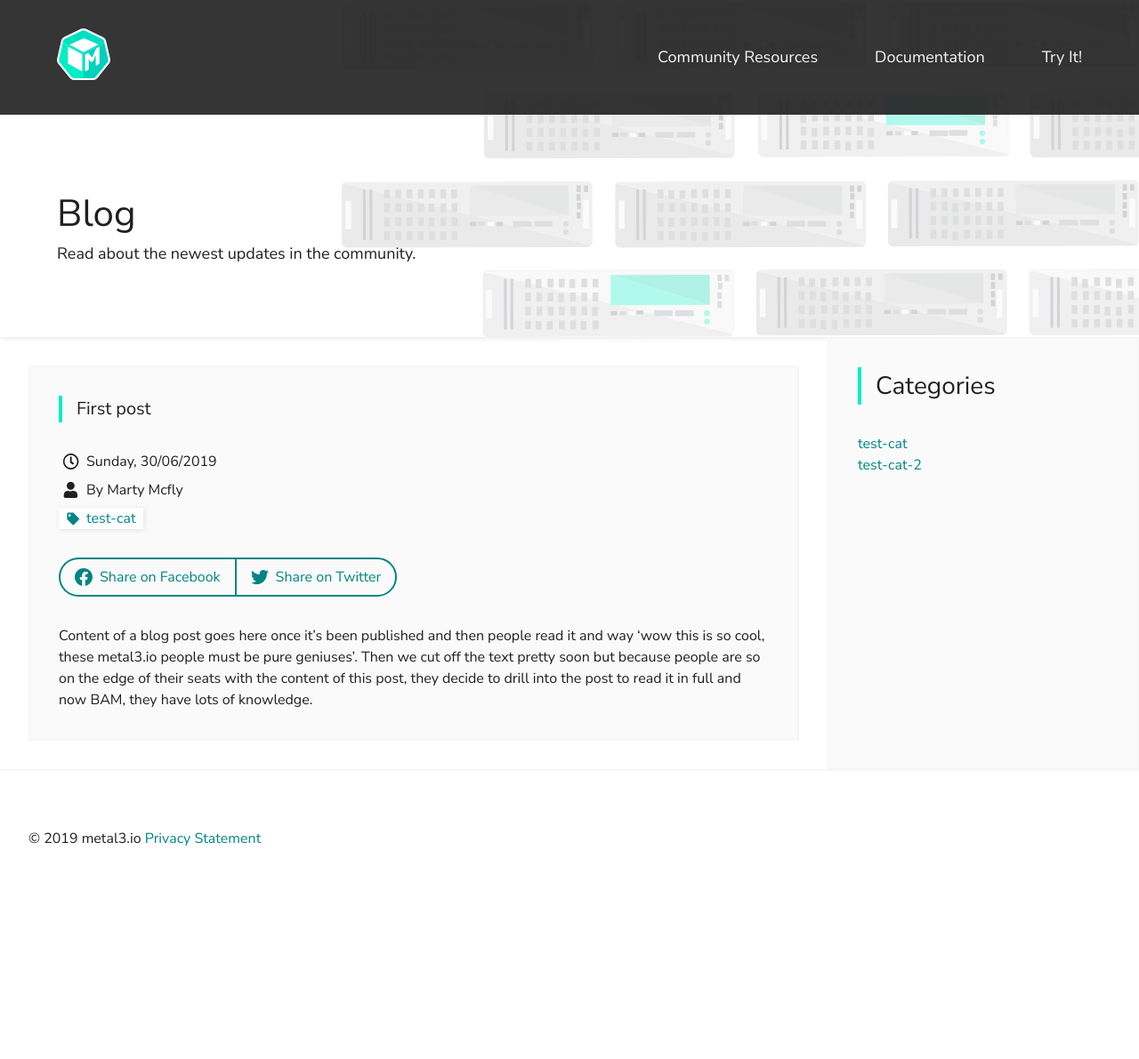
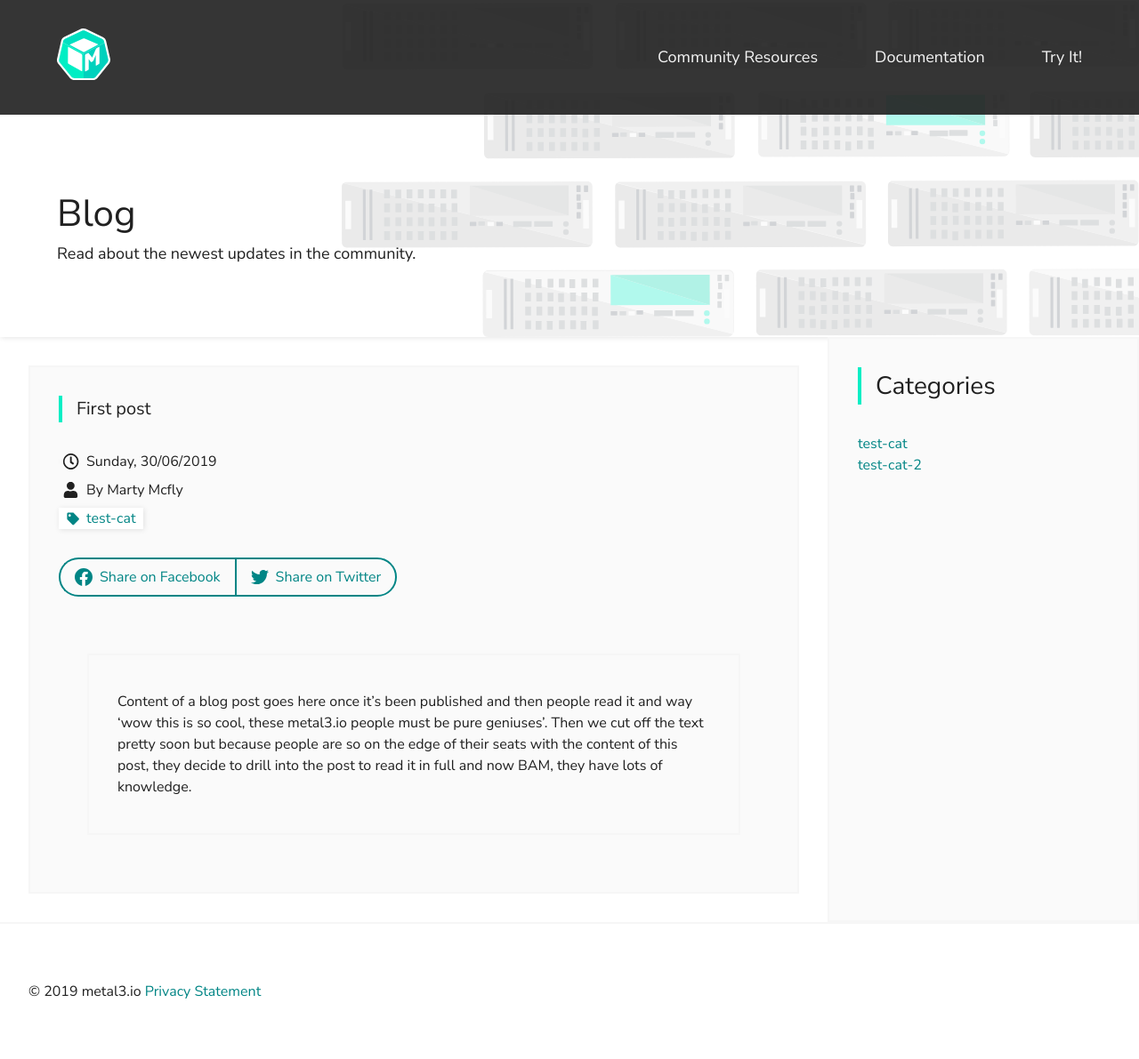
Before and after one commit to metal3-io/metal3-io.github.io, a Jekyll site: the page built from _posts/2019-06-30-first-post.markdown, in a window 1280 px wide. Shown: the whole page at 89% size. Built offline with Jekyll 4.4.1, drawn with Linux system fonts in a browser that asks for light colours; before the commit the page ends 1019 px from its top, so only the background shows below that.

Commit message:
blog content

```diff
--- a/_layouts/post.html
+++ b/_layouts/post.html
@@ -42,7 +42,10 @@ layout: default
 </svg> Share on Twitter
     </a>
 </div>
-                    {{ content }}
+<section class="mk-main__section mk-main__section__content">
+        {{ content }}
+</section>
+
             </article>
         </section>
         {% include blog-aside.html %}
```
